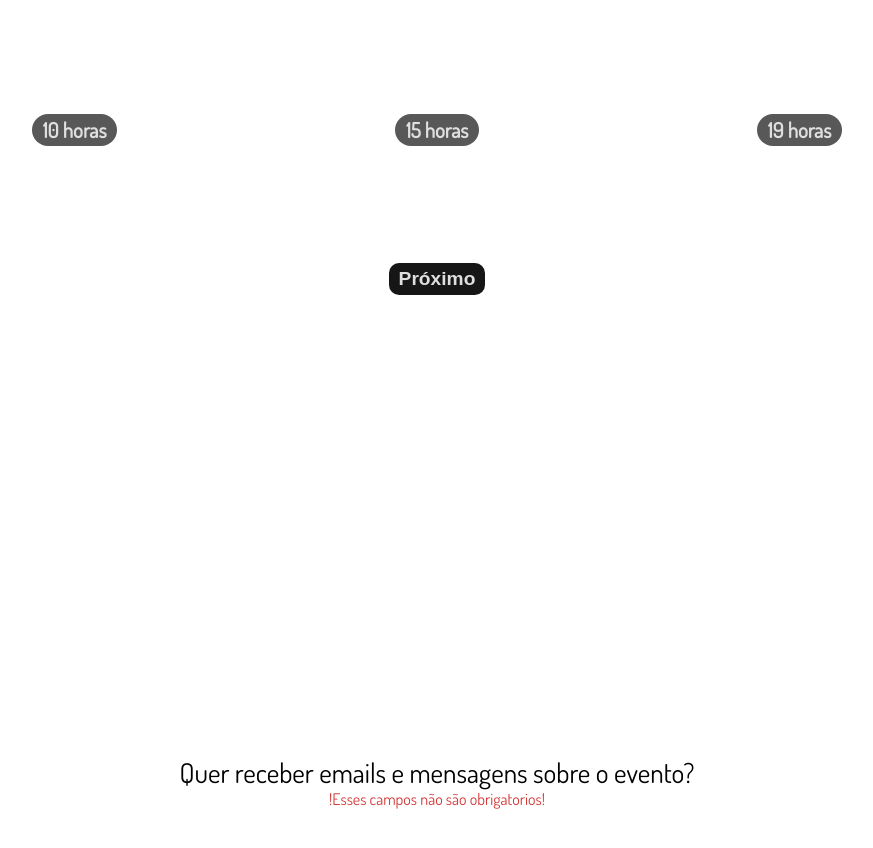
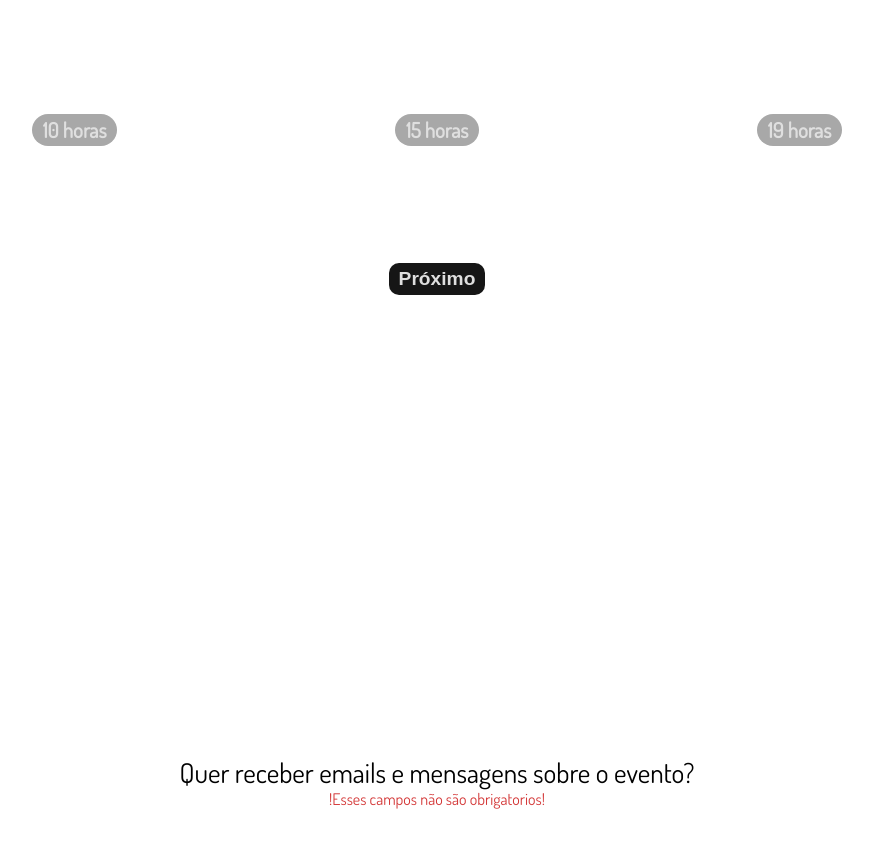
Before and after one commit to lancao2/reference, a React (Create React App) app: page /formreference in a window 1280 px wide. Shown: the part 3471-4319 px from the top of the page, without its empty margins (203-1076 px from the left). Built offline with nearby package versions, Linux system fonts and the light colour scheme.

Commit message:
fix: check box color

```diff
--- a/src/Pages/FormReference/style.css
+++ b/src/Pages/FormReference/style.css
@@ -215,7 +215,7 @@ form #pg04 .time {
 }
 
 form #pg04 .time label span {
-  background-color: #585858;
+  background-color: #a8a8a8;
   border-radius: 50px;
   padding: 3px 11px;
   cursor: pointer;
--- a/src/Pages/FormReference/style.scss
+++ b/src/Pages/FormReference/style.scss
@@ -127,7 +127,7 @@ form {
       label {
           span{
 
-              background-color: rgb(88, 88, 88);
+              background-color: rgb(168, 168, 168);
               border-radius: 50px;
               padding: 3px 11px;
               cursor: pointer;
```
Also changed, not shown: 1 other file (tests, documents, lock files or other folders).
